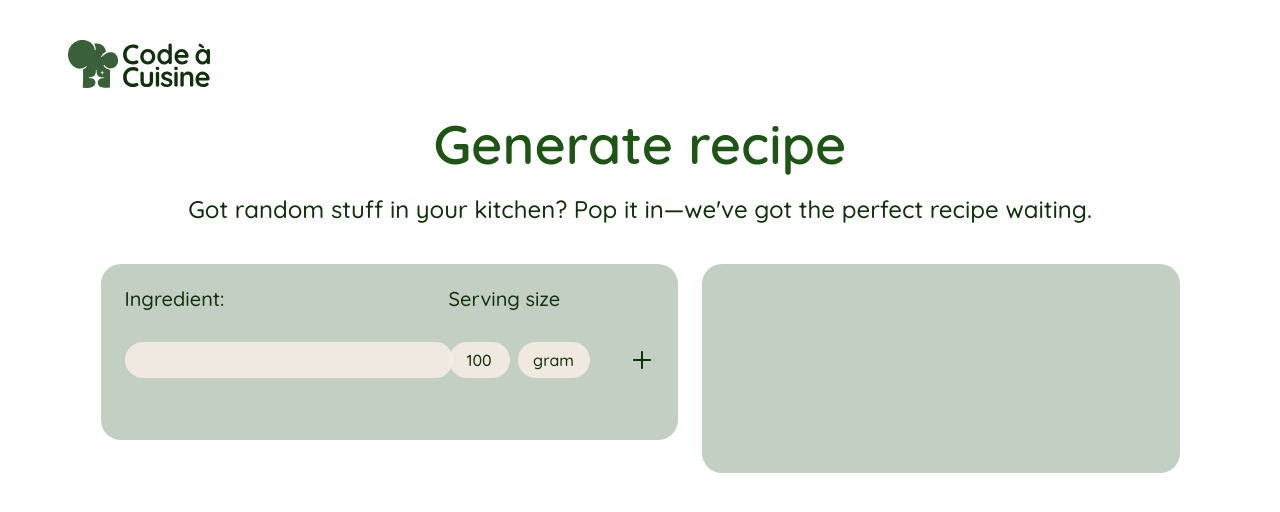
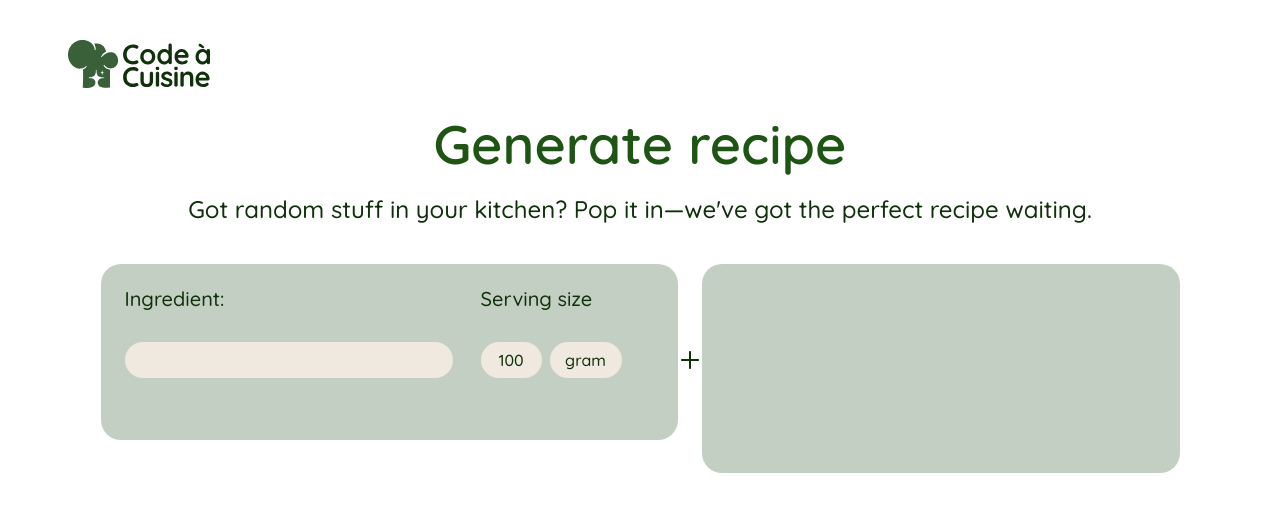
Before and after one commit to FatihYalcin42/code-cuisine, an Angular app: page /generate-recipe in a window 1280 px wide. Shown: the top 512 px of the page. Built offline with nearby package versions, Linux system fonts and the light colour scheme.

Commit message:
style: increase spacing between ingredient input and serving controls

```diff
--- a/src/app/pages/generate-recipe-page/generate-recipe-page.scss
+++ b/src/app/pages/generate-recipe-page/generate-recipe-page.scss
@@ -111,7 +111,7 @@
   display: grid;
   grid-template-columns: 300px 1fr;
   align-items: start;
-  column-gap: 24px;
+  column-gap: 56px;
 }
 
 .ingredient-panel-controls {
```
